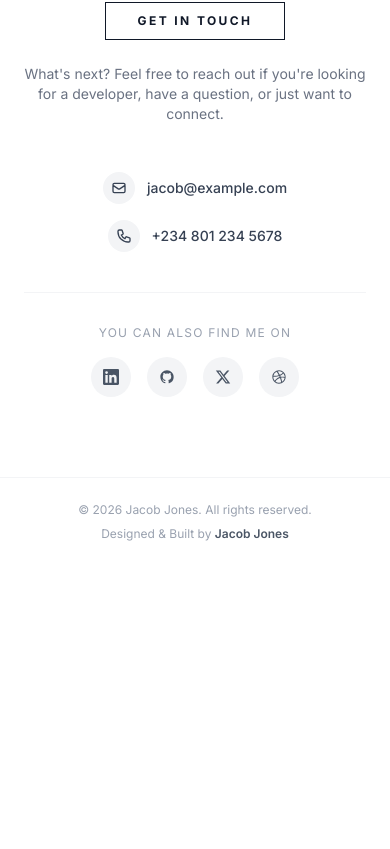
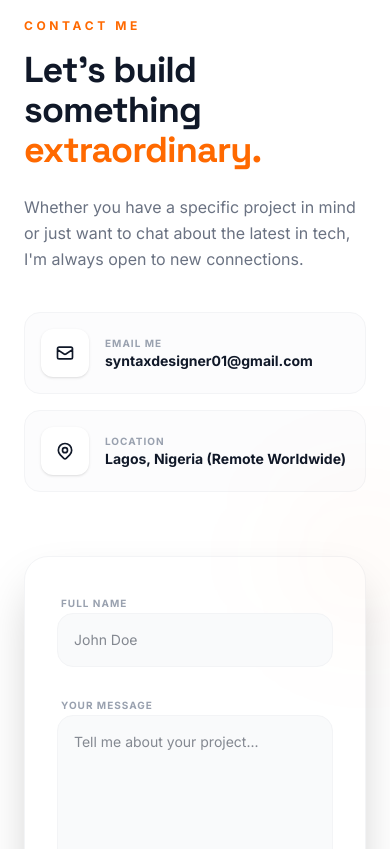
Before and after one commit to syntaxdesigner01/akpanjoseph, a Next.js app: page / in a window 390 px wide. Shown: the part 6435-7284 px from the top of the page. Before the commit the page ends 7001 px from the top, so only its background shows below. Built offline with nearby package versions, Linux system fonts and the light colour scheme.

Commit message:
feat: add Contact section component with form and mailto functionality.

```diff
--- a/app/components/Contact.tsx
+++ b/app/components/Contact.tsx
@@ -1,28 +1,62 @@
+"use client";
+
+import { motion } from "framer-motion";
+import { useState } from "react";
+
 export default function Contact() {
+  const [formData, setFormData] = useState({
+    name: "",
+    message: "",
+  });
+
+  const handleSubmit = (e: React.FormEvent) => {
+    e.preventDefault();
+
+    // Constructing the mailto link
+    const subject = encodeURIComponent(
+      `New Message from ${formData.name} (Portfolio)`,
+    );
+    const body = encodeURIComponent(
+      `Name: ${formData.name}\n\nMessage:\n${formData.message}`,
+    );
+    const mailtoLink = `mailto:syntaxdesigner01@gmail.com?subject=${subject}&body=${body}`;
+
+    // Opening the user's default email client
+    window.location.href = mailtoLink;
+  };
+
   return (
-    <section id="contact" className="py-20 px-6 bg-white">
+    <section id="contact" className="py-24 px-6 bg-white overflow-hidden">
       <div className="max-w-6xl mx-auto">
-        {/* Section Label */}
-        <div className="flex justify-center mb-6">
-          <span className="border border-gray-900 text-gray-900 text-xs font-bold px-8 py-2.5 tracking-[0.2em] uppercase">
-            Get In Touch
+        <div className="grid grid-cols-1 lg:grid-cols-2 gap-16 items-start">
+          {/* Left: Content */}
+          <motion.div
+            initial={{ opacity: 0, x: -30 }}
+            whileInView={{ opacity: 1, x: 0 }}
+            viewport={{ once: true }}
+            transition={{ duration: 0.8 }}
+          >
+            <span className="text-orange-500 text-xs font-bold uppercase tracking-[0.3em] mb-4 block">
+              Contact Me
             </span>
-        </div>
-
-        <p className="text-center text-sm text-gray-500 mb-12 max-w-md mx-auto">
-          What's next? Feel free to reach out if you're looking for a developer,
-          have a question, or just want to connect.
+            <h2 className="text-4xl md:text-5xl font-black text-gray-900 tracking-tight mb-6">
+              Let’s build something{" "}
+              <span className="text-orange-500">extraordinary.</span>
+            </h2>
+            <p className="text-gray-500 text-base md:text-lg leading-relaxed mb-10 max-w-md">
+              Whether you have a specific project in mind or just want to chat
+              about the latest in tech, I'm always open to new connections.
             </p>
 
-        {/* Contact Details */}
-        <div className="flex flex-col items-center gap-4 mb-10">
+            {/* Contact Details Cards */}
+            <div className="space-y-4">
               <a
-            href="mailto:jacob@example.com"
-            className="flex items-center gap-3 text-sm text-gray-700 hover:text-orange-600 transition-colors group"
+                href="mailto:syntaxdesigner01@gmail.com"
+                className="group flex items-center gap-4 p-4 rounded-2xl border border-gray-100 bg-gray-50/50 hover:bg-orange-500 hover:border-orange-500 transition-all duration-300"
               >
-            <div className="w-8 h-8 bg-gray-100 rounded-full flex items-center justify-center group-hover:bg-orange-50 transition-colors">
+                <div className="w-12 h-12 bg-white rounded-xl flex items-center justify-center text-gray-900 group-hover:bg-white/20 group-hover:text-white transition-colors shadow-sm">
                   <svg
-                className="w-4 h-4"
+                    className="w-5 h-5"
                     fill="none"
                     stroke="currentColor"
                     viewBox="0 0 24 24"
@@ -35,16 +69,20 @@ export default function Contact() {
                     />
                   </svg>
                 </div>
-            <span className="font-medium">jacob@example.com</span>
+                <div>
+                  <p className="text-[10px] font-bold text-gray-400 group-hover:text-white/70 uppercase tracking-widest">
+                    Email Me
+                  </p>
+                  <p className="text-sm font-bold text-gray-900 group-hover:text-white">
+                    syntaxdesigner01@gmail.com
+                  </p>
+                </div>
               </a>
 
-          <a
-            href="tel:+2348012345678"
-            className="flex items-center gap-3 text-sm text-gray-700 hover:text-orange-600 transition-colors group"
-          >
-            <div className="w-8 h-8 bg-gray-100 rounded-full flex items-center justify-center group-hover:bg-orange-50 transition-colors">
+              <div className="group flex items-center gap-4 p-4 rounded-2xl border border-gray-100 bg-gray-50/50 hover:bg-gray-900 hover:border-gray-900 transition-all duration-300">
+                <div className="w-12 h-12 bg-white rounded-xl flex items-center justify-center text-gray-900 group-hover:bg-white/20 group-hover:text-white transition-colors shadow-sm">
                   <svg
-                className="w-4 h-4"
+                    className="w-5 h-5"
                     fill="none"
                     stroke="currentColor"
                     viewBox="0 0 24 24"
@@ -53,72 +91,80 @@ export default function Contact() {
                       strokeLinecap="round"
                       strokeLinejoin="round"
                       strokeWidth={2}
-                  d="M3 5a2 2 0 012-2h3.28a1 1 0 01.948.684l1.498 4.493a1 1 0 01-.502 1.21l-2.257 1.13a11.042 11.042 0 005.516 5.516l1.13-2.257a1 1 0 011.21-.502l4.493 1.498a1 1 0 01.684.949V19a2 2 0 01-2 2h-1C9.716 21 3 14.284 3 6V5z"
+                      d="M17.657 16.657L13.414 20.9a1.998 1.998 0 01-2.827 0l-4.244-4.243a8 8 0 1111.314 0z"
+                    />
+                    <path
+                      strokeLinecap="round"
+                      strokeLinejoin="round"
+                      strokeWidth={2}
+                      d="M15 11a3 3 0 11-6 0 3 3 0 016 0z"
                     />
                   </svg>
                 </div>
-            <span className="font-medium">+234 801 234 5678</span>
-          </a>
+                <div>
+                  <p className="text-[10px] font-bold text-gray-400 group-hover:text-white/70 uppercase tracking-widest">
+                    Location
+                  </p>
+                  <p className="text-sm font-bold text-gray-900 group-hover:text-white">
+                    Lagos, Nigeria (Remote Worldwide)
+                  </p>
+                </div>
+              </div>
+            </div>
+          </motion.div>
+
+          {/* Right: Form */}
+          <motion.div
+            initial={{ opacity: 0, x: 30 }}
+            whileInView={{ opacity: 1, x: 0 }}
+            viewport={{ once: true }}
+            transition={{ duration: 0.8 }}
+            className="bg-white rounded-3xl p-8 md:p-10 border border-gray-100 shadow-2xl relative"
+          >
+            {/* Background Shape */}
+            <div className="absolute top-0 right-0 w-32 h-32 bg-orange-500/5 rounded-full blur-3xl -translate-y-1/2 translate-x-1/2" />
+
+            <form onSubmit={handleSubmit} className="space-y-6 relative z-10">
+              <div className="space-y-2">
+                <label className="text-[10px] font-bold text-gray-400 uppercase tracking-widest pl-1">
+                  Full Name
+                </label>
+                <input
+                  required
+                  type="text"
+                  placeholder="John Doe"
+                  value={formData.name}
+                  onChange={(e) =>
+                    setFormData({ ...formData, name: e.target.value })
+                  }
+                  className="w-full bg-gray-50 border border-gray-100 text-gray-900 text-sm rounded-2xl p-4 focus:ring-2 focus:ring-orange-500 focus:border-transparent transition-all outline-none"
+                />
               </div>
 
-        {/* Divider */}
-        <div className="border-t border-gray-100 mb-8" />
+              <div className="space-y-2">
+                <label className="text-[10px] font-bold text-gray-400 uppercase tracking-widest pl-1">
+                  Your Message
+                </label>
+                <textarea
+                  required
+                  rows={6}
+                  placeholder="Tell me about your project..."
+                  value={formData.message}
+                  onChange={(e) =>
+                    setFormData({ ...formData, message: e.target.value })
+                  }
+                  className="w-full bg-gray-50 border border-gray-100 text-gray-900 text-sm rounded-2xl p-4 focus:ring-2 focus:ring-orange-500 focus:border-transparent transition-all outline-none resize-none"
+                />
+              </div>
 
-        {/* You can also find me on */}
-        <div className="text-center">
-          <p className="text-xs text-gray-400 uppercase tracking-widest mb-4">
-            You can also find me on
-          </p>
-          <div className="flex items-center justify-center gap-4">
-            {/* LinkedIn */}
-            <a
-              href="#"
-              className="w-10 h-10 bg-gray-100 rounded-full flex items-center justify-center hover:bg-gray-900 hover:text-white text-gray-600 transition-all duration-200"
-              aria-label="LinkedIn"
+              <button
+                type="submit"
+                className="w-full bg-gray-900 hover:bg-orange-600 text-white font-bold text-sm uppercase tracking-[0.2em] py-5 rounded-2xl transition-all duration-300 shadow-lg hover:shadow-orange-500/20 active:scale-95"
               >
-              <svg className="w-4 h-4" fill="currentColor" viewBox="0 0 24 24">
-                <path d="M20.447 20.452h-3.554v-5.569c0-1.328-.027-3.037-1.852-3.037-1.853 0-2.136 1.445-2.136 2.939v5.667H9.351V9h3.414v1.561h.046c.477-.9 1.637-1.85 3.37-1.85 3.601 0 4.267 2.37 4.267 5.455v6.286zM5.337 7.433a2.062 2.062 0 01-2.063-2.065 2.064 2.064 0 112.063 2.065zm1.782 13.019H3.555V9h3.564v11.452zM22.225 0H1.771C.792 0 0 .774 0 1.729v20.542C0 23.227.792 24 1.771 24h20.451C23.2 24 24 23.227 24 22.271V1.729C24 .774 23.2 0 22.222 0h.003z" />
-              </svg>
-            </a>
-            {/* GitHub */}
-            <a
-              href="#"
-              className="w-10 h-10 bg-gray-100 rounded-full flex items-center justify-center hover:bg-gray-900 hover:text-white text-gray-600 transition-all duration-200"
-              aria-label="GitHub"
-            >
-              <svg className="w-4 h-4" fill="currentColor" viewBox="0 0 24 24">
-                <path
-                  fillRule="evenodd"
-                  d="M12 2C6.477 2 2 6.484 2 12.017c0 4.425 2.865 8.18 6.839 9.504.5.092.682-.217.682-.483 0-.237-.008-.868-.013-1.703-2.782.605-3.369-1.343-3.369-1.343-.454-1.158-1.11-1.466-1.11-1.466-.908-.62.069-.608.069-.608 1.003.07 1.531 1.032 1.531 1.032.892 1.53 2.341 1.088 2.91.832.092-.647.35-1.088.636-1.338-2.22-.253-4.555-1.113-4.555-4.951 0-1.093.39-1.988 1.029-2.688-.103-.253-.446-1.272.098-2.65 0 0 .84-.27 2.75 1.026A9.564 9.564 0 0112 6.844c.85.004 1.705.115 2.504.337 1.909-1.296 2.747-1.027 2.747-1.027.546 1.379.202 2.398.1 2.651.64.7 1.028 1.595 1.028 2.688 0 3.848-2.339 4.695-4.566 4.943.359.309.678.92.678 1.855 0 1.338-.012 2.419-.012 2.747 0 .268.18.58.688.482A10.019 10.019 0 0022 12.017C22 6.484 17.522 2 12 2z"
-                  clipRule="evenodd"
-                />
-              </svg>
-            </a>
-            {/* Twitter/X */}
-            <a
-              href="#"
-              className="w-10 h-10 bg-gray-100 rounded-full flex items-center justify-center hover:bg-gray-900 hover:text-white text-gray-600 transition-all duration-200"
-              aria-label="Twitter"
-            >
-              <svg className="w-4 h-4" fill="currentColor" viewBox="0 0 24 24">
-                <path d="M18.244 2.25h3.308l-7.227 8.26 8.502 11.24H16.17l-5.214-6.817L4.99 21.75H1.68l7.73-8.835L1.254 2.25H8.08l4.713 6.231zm-1.161 17.52h1.833L7.084 4.126H5.117z" />
-              </svg>
-            </a>
-            {/* Dribbble */}
-            <a
-              href="#"
-              className="w-10 h-10 bg-gray-100 rounded-full flex items-center justify-center hover:bg-pink-500 hover:text-white text-gray-600 transition-all duration-200"
-              aria-label="Dribbble"
-            >
-              <svg className="w-4 h-4" fill="currentColor" viewBox="0 0 24 24">
-                <path
-                  fillRule="evenodd"
-                  d="M12 2C6.48 2 2 6.48 2 12s4.48 10 10 10c5.51 0 10-4.48 10-10S17.51 2 12 2zm6.605 4.61a8.502 8.502 0 011.93 5.314c-.281-.054-3.101-.629-5.943-.271-.065-.141-.12-.293-.184-.445a25.416 25.416 0 00-.564-1.236c3.145-1.28 4.577-3.124 4.761-3.362zM12 3.475c2.17 0 4.154.813 5.662 2.148-.152.216-1.443 1.941-4.48 3.08-1.399-2.57-2.95-4.675-3.189-5A8.687 8.687 0 0112 3.475zm-3.633.803a53.896 53.896 0 013.167 4.935c-3.992 1.063-7.517 1.04-7.896 1.04a8.581 8.581 0 014.729-5.975zM3.453 12.01v-.26c.37.01 4.512.065 8.775-1.215.25.477.477.965.694 1.453-.109.033-.228.065-.336.098-4.404 1.42-6.747 5.303-6.942 5.629a8.522 8.522 0 01-2.19-5.705zM12 20.547a8.482 8.482 0 01-5.239-1.8c.152-.315 1.888-3.656 6.703-5.337.022-.01.033-.01.054-.022a35.318 35.318 0 011.823 6.475 8.4 8.4 0 01-3.341.684zm4.761-1.465c-.086-.52-.542-3.015-1.659-6.084 2.679-.423 5.022.271 5.314.369a8.468 8.468 0 01-3.655 5.715z"
-                  clipRule="evenodd"
-                />
-              </svg>
-            </a>
-          </div>
+                Send Message
+              </button>
+            </form>
+          </motion.div>
         </div>
       </div>
     </section>
```
Lines whose indentation alone changed are shown as unchanged.
